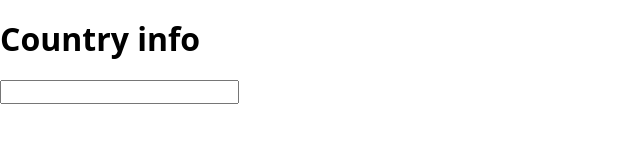
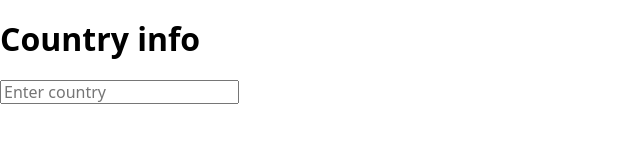
Before and after one commit to kosta-j/goit-js-hw-12-countries, a plain HTML site: page index.html in a window 1280 px wide. Shown: the full height of the page, 0-640 px from the left. Drawn offline with nearby package versions, Linux system fonts and the light colour scheme.

Commit message:
Deploying to gh-pages from @ kosta-j/goit-js-hw-12-countries@15a32e35d4e9645201180485507e7a4ea9bb9aa3 🚀

```diff
--- a/index.html
+++ b/index.html
@@ -1 +1 @@
-<!DOCTYPE html><html lang="ru"><head><meta charset="UTF-8"><meta name="viewport" content="width=device-width, initial-scale=1.0"><title>Заголовок страницы</title><link rel="stylesheet" href="https://cdnjs.cloudflare.com/ajax/libs/modern-normalize/1.0.0/modern-normalize.min.css" integrity="sha512-ISS7cAi1PEhQ8jnbJpJZMd29NlhNj4AWYyLOSp2CE/CsHxTCu+r+t0D2yoJudVrd0/8fTVPUVDzY5Tvli75u/g==" crossorigin=""><link rel="preconnect" href="https://fonts.googleapis.com"><link rel="preconnect" href="https://fonts.gstatic.com" crossorigin=""><link href="https://fonts.googleapis.com/css2?family=Titillium+Web:wght@400;700&display=swap" rel="stylesheet"><link rel="stylesheet" href="/goit-js-hw-12-countries/JS.3dcf5545.css"></head><body> <div class="container"> <h1 class="visually-hidden">Country info</h1> <input type="search" class="search-input"> <div class="js-countries"></div> </div> <script src="/goit-js-hw-12-countries/JS.d9ad2f2c.js"></script> </body></html>
+<!DOCTYPE html><html lang="ru"><head><meta charset="UTF-8"><meta name="viewport" content="width=device-width, initial-scale=1.0"><title>Заголовок страницы</title><link rel="stylesheet" href="https://cdnjs.cloudflare.com/ajax/libs/modern-normalize/1.0.0/modern-normalize.min.css" integrity="sha512-ISS7cAi1PEhQ8jnbJpJZMd29NlhNj4AWYyLOSp2CE/CsHxTCu+r+t0D2yoJudVrd0/8fTVPUVDzY5Tvli75u/g==" crossorigin=""><link rel="preconnect" href="https://fonts.googleapis.com"><link rel="preconnect" href="https://fonts.gstatic.com" crossorigin=""><link href="https://fonts.googleapis.com/css2?family=Titillium+Web:wght@400;700&display=swap" rel="stylesheet"><link rel="stylesheet" href="/goit-js-hw-12-countries/JS.3dcf5545.css"></head><body> <div class="container"> <h1 class="visually-hidden">Country info</h1> <input type="search" class="search-input" placeholder="Enter country"> <div class="js-countries"></div> </div> <script src="/goit-js-hw-12-countries/JS.d9ad2f2c.js"></script> </body></html>
```
